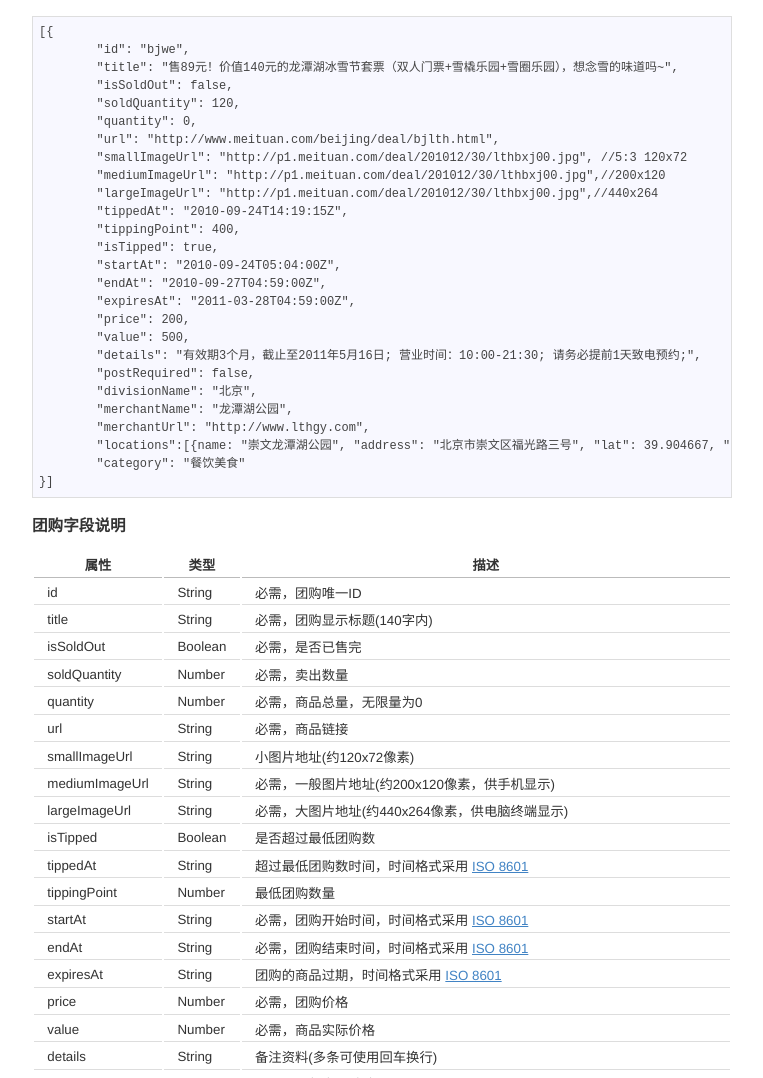
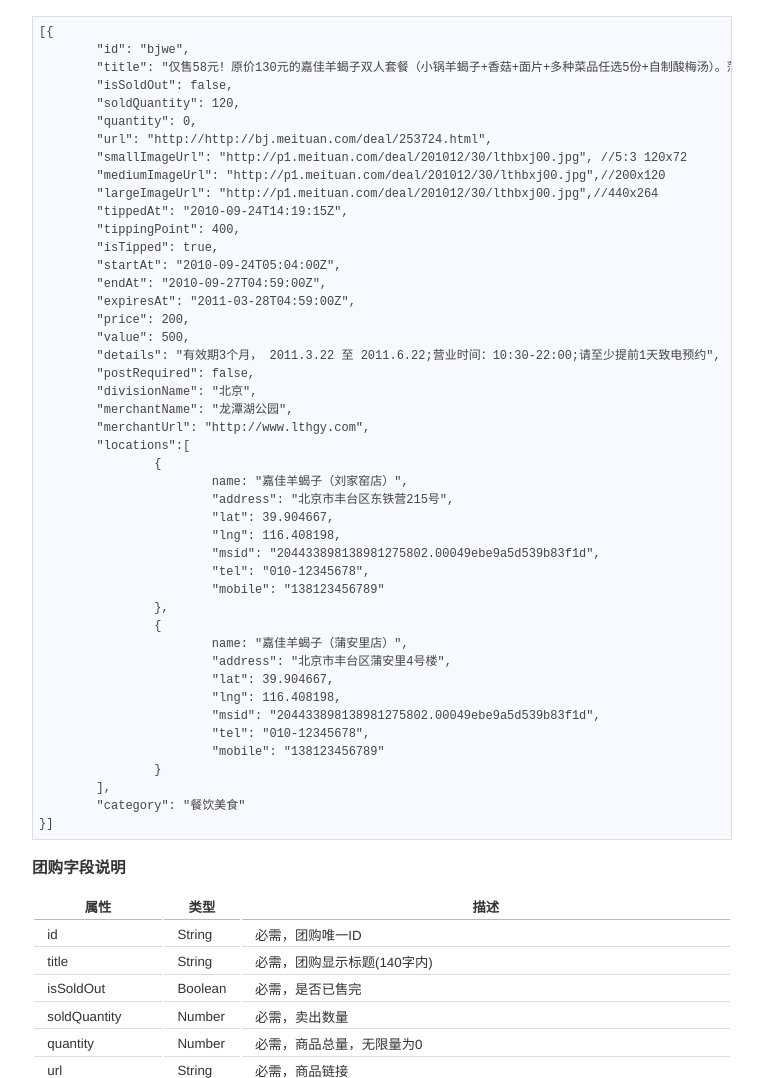
Before and after one commit to yzpower/zhejie.github.com, a Jekyll site: the page built from index.md, in a window 1280 px wide and 1400 px high. Shown: the part 322-1400 px from the top of the window, without its empty margins (258-1021 px from the left). Built offline with Jekyll 4.4.1, drawn with Linux system fonts in a browser that asks for light colours; some of the changed text lies outside the part shown.

Commit message:
Complete address

```diff
--- a/index.md
+++ b/index.md
@@ -13,11 +13,11 @@ title: 团购数据收录接口
 
 	[{
 		"id": "bjwe",
-		"title": "售89元！价值140元的龙潭湖冰雪节套票（双人门票+雪橇乐园+雪圈乐园），想念雪的味道吗~",
+		"title": "仅售58元！原价130元的嘉佳羊蝎子双人套餐（小锅羊蝎子+香菇+面片+多种菜品任选5份+自制酸梅汤）。蒲安里/刘家窑两店通用。和美味的羊蝎子相比，吃相又算什么？",
 		"isSoldOut": false,
 		"soldQuantity": 120,
 		"quantity": 0,
-		"url": "http://www.meituan.com/beijing/deal/bjlth.html",
+		"url": "http://http://bj.meituan.com/deal/253724.html",
 		"smallImageUrl": "http://p1.meituan.com/deal/201012/30/lthbxj00.jpg", //5:3 120x72
 		"mediumImageUrl": "http://p1.meituan.com/deal/201012/30/lthbxj00.jpg",//200x120
 		"largeImageUrl": "http://p1.meituan.com/deal/201012/30/lthbxj00.jpg",//440x264
@@ -29,12 +29,31 @@ title: 团购数据收录接口
 		"expiresAt": "2011-03-28T04:59:00Z",
 		"price": 200,
 		"value": 500,
-		"details": "有效期3个月，截止至2011年5月16日; 营业时间：10:00-21:30; 请务必提前1天致电预约;",
+		"details": "有效期3个月， 2011.3.22 至 2011.6.22;营业时间：10:30-22:00;请至少提前1天致电预约",
 		"postRequired": false,
 		"divisionName": "北京",
 		"merchantName": "龙潭湖公园",
 		"merchantUrl": "http://www.lthgy.com",
-		"locations":[{name: "崇文龙潭湖公园", "address": "北京市崇文区福光路三号", "lat": 39.904667, "lng": 116.408198, "tel": "010-12345678", "mobile": "138123456789"}],
+		"locations":[
+			{
+				name: "嘉佳羊蝎子（刘家窑店）",
+				"address": "北京市丰台区东铁营215号",
+				"lat": 39.904667,
+				"lng": 116.408198,
+				"msid": "204433898138981275802.00049ebe9a5d539b83f1d",
+				"tel": "010-12345678",
+				"mobile": "138123456789"
+			},
+			{
+				name: "嘉佳羊蝎子（蒲安里店）",
+				"address": "北京市丰台区蒲安里4号楼",
+				"lat": 39.904667,
+				"lng": 116.408198,
+				"msid": "204433898138981275802.00049ebe9a5d539b83f1d",
+				"tel": "010-12345678",
+				"mobile": "138123456789"
+			}
+		],
 		"category": "餐饮美食"
 	}]
 
@@ -65,17 +84,18 @@ postRequired		|Boolean	|是否需要邮寄，默认不需要
 divisionName		|String		|必需，团购区域名称（国内城市名称，网购类可写"全国"）
 merchantName		|String		|必需，团购提供商名称
 merchantUrl		|String		|团购提供商网址
-locations		|Array		|重要，网站默认按照位置排序，网购类可以不填
+locations		|Array		|重要，位置，可有多个，网站默认按照位置远近排序，网购类可以不填(将在分类和搜索中显示)
 category		|String		|分类: 餐饮美食,休闲娱乐,运动健身,教育培训,旅游酒店,美容保健,医疗健康,便民服务,车辆服务,网上购物,开心抽奖。[分类信息参考口碑网](http://bendi.koubei.com/beijing/searchstore)
 
-###位置字段说明
+###位置参数说明
 
 属性			|类型		|描述
 ------------------------|---------------|-----------
-name			|String		|必需，实际地址或名称(提供页面显示)
-address			|String		|必需，地图上实际地址(用于地图搜索)
-lat			|Number		|必需，纬度，来自google maps，保留小数点后7位
-lng			|Number		|必需，精度，来自google maps，保留小数点后7位
+name			|String		|如果有位置必填，实际地址或名称(提供页面显示)
+address			|String		|如果有位置必填，Google地图标准地址(用于地图搜索)
+lat			|Number		|如果有位置必填，纬度，来自google maps [地址定位工具](/map/)
+lng			|Number		|如果有位置必填，精度，来自google maps [地址定位工具](/map/)
+msid			|String		|如是自己创建的地图需要提供地图链接中的msid参数
 tel			|String		|固定电话
 mobile			|String		|移动电话
 
```
